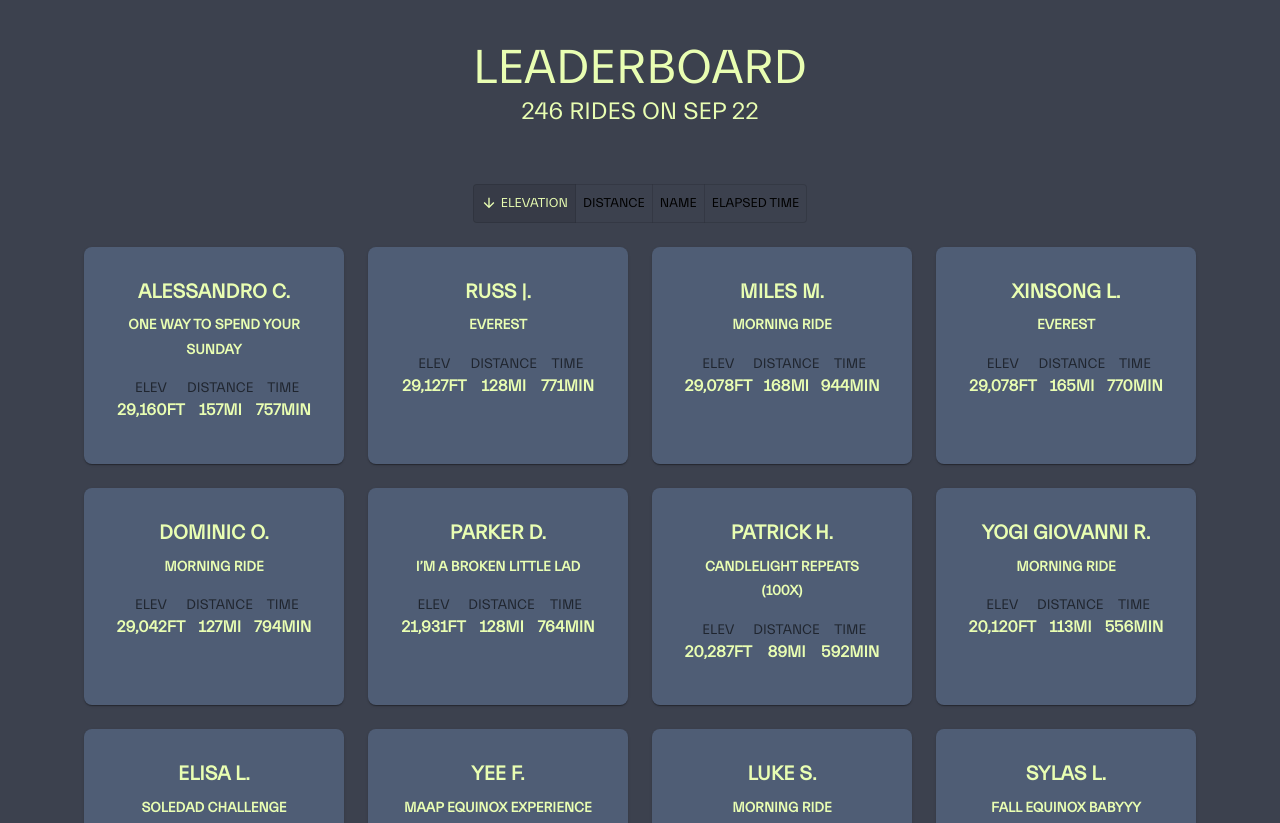
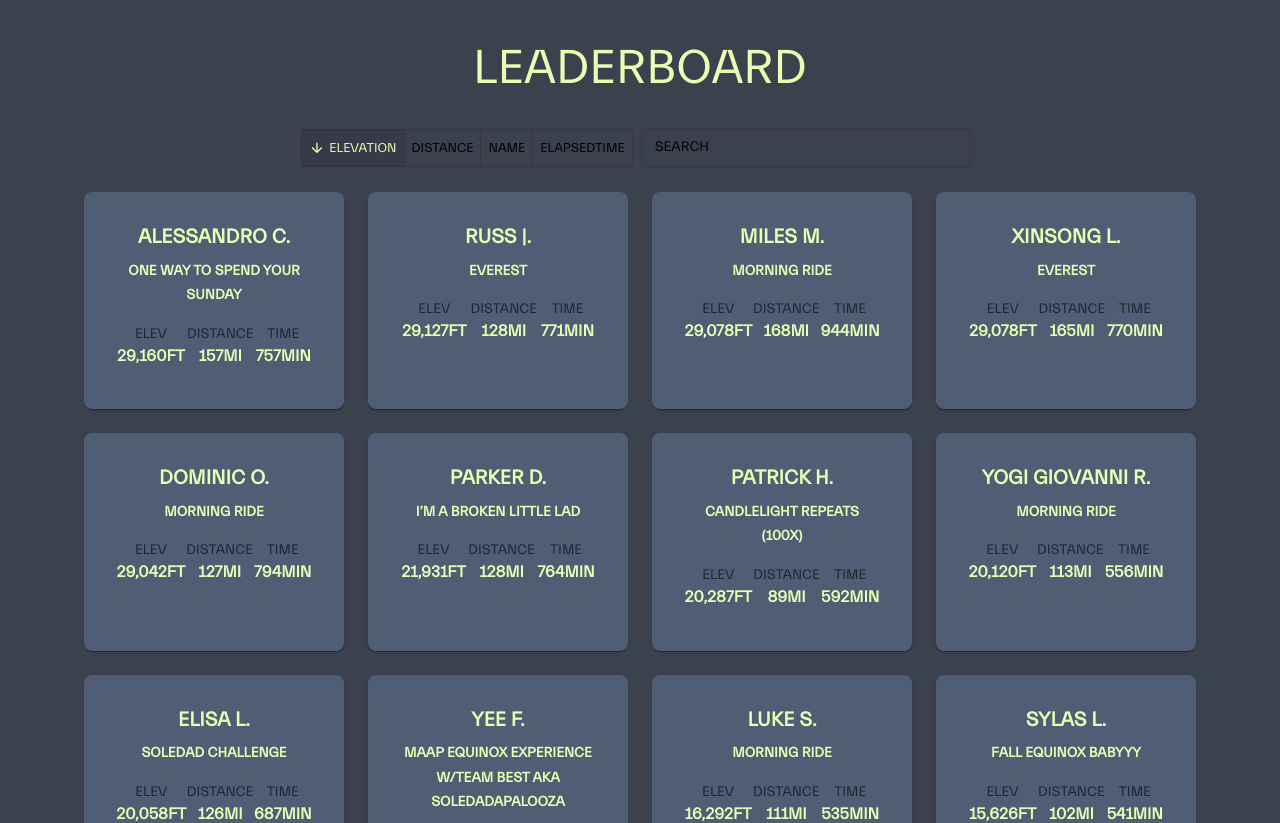
Before and after one commit to AnselSmolund/soledad-million, a React (Create React App) app: page /leaderboard in a window 1280 px wide. Shown: the top 823 px of the page. Built offline with nearby package versions, Linux system fonts and the light colour scheme; no server answers.

Commit message:
add search func

```diff
--- a/src/Leaderboard.js
+++ b/src/Leaderboard.js
@@ -68,6 +68,7 @@ export const PasswordScreen = () => {
 
 export const Leaderboard = () => {
   const [sortedResults, setSortedResults] = useState(sep22Data);
+  const [searchText, setSearchText] = useState("");
 
   const [currentSort, setCurrentSort] = useState({
     type: "elevation",
@@ -75,7 +76,7 @@ export const Leaderboard = () => {
   });
 
   useEffect(() => {
-    const newUpdatedList = [...sortedResults];
+    const newUpdatedList = [...sep22Data];
 
     const sortFunction = (a, b) => {
       const order = currentSort.dir === "asc" ? 1 : -1;
@@ -85,7 +86,7 @@ export const Leaderboard = () => {
         case "elevation":
           return (a.elevationGain - b.elevationGain) * order;
         case "name":
-          return a.athleteName.localeCompare(b.athleteName) * order;
+          return b.athleteName.localeCompare(a.athleteName) * order;
         case "elapsedTime":
           return (a.elapsedTime - b.elapsedTime) * order;
         default:
@@ -95,11 +96,20 @@ export const Leaderboard = () => {
 
     newUpdatedList.sort(sortFunction);
     setSortedResults(newUpdatedList);
-  }, [currentSort]);
+  }, [currentSort, sep22Data]);
+
+  useEffect(() => {
+    const newUpdatedList = [...sep22Data].filter((text) => {
+      return text.athleteName
+        .toLocaleLowerCase()
+        .includes(searchText.toLocaleLowerCase());
+    });
+
+    setSortedResults(newUpdatedList);
+  }, [searchText]);
 
   const handleSortToggle = (newSort) => {
     if (newSort !== null) {
-      console.log(newSort);
       if (currentSort.type === newSort) {
         setCurrentSort((prev) => ({
           ...prev,
@@ -121,17 +131,61 @@ export const Leaderboard = () => {
         paddingBottom: 5,
       }}
     >
-      <Typography variant="h3" color={MAIN_COLOR}>
+      <Typography variant="h3" color={MAIN_COLOR} mb={3}>
         LEADERBOARD
       </Typography>
-      <Typography variant="h5" color={MAIN_COLOR} mb={7}>
-        {sep22Data.length ?? 0} RIDES ON SEP 22
-      </Typography>
-      <ToggleButtons
-        selectedType={currentSort.type}
-        handleSortToggle={handleSortToggle}
-        dir={currentSort.dir}
-      />
+      <Box
+        sx={{
+          display: "flex",
+          alignItems: "center",
+          justifyContent: "center",
+          flexDirection: { xs: "column", sm: "row" },
+          mb: 2,
+        }}
+      >
+        <ToggleButtons
+          selectedType={currentSort.type}
+          handleSortToggle={handleSortToggle}
+          dir={currentSort.dir}
+        />
+        <Box
+          sx={{
+            "& .MuiTextField-root": { m: 1, outline: "none" },
+            "& label.Mui-focused": {
+              color: MAIN_COLOR,
+            },
+            "& label": {
+              color: "black",
+              fontSize: 14,
+            },
+            "& .MuiInput-underline:after": {
+              borderBottomColor: MAIN_COLOR,
+            },
+            "& .MuiOutlinedInput-root": {
+              "& fieldset": {
+                borderColor: "rgba(0,0,0,.1)",
+              },
+              "&:hover fieldset": {
+                borderColor: MAIN_COLOR,
+              },
+              "&.Mui-focused fieldset": {
+                borderColor: "#6F7E8C",
+              },
+            },
+          }}
+        >
+          <TextField
+            onChange={(val) => setSearchText(val.currentTarget.value)}
+            sx={{
+              ml: 2,
+              width: 330,
+            }}
+            label={"Search"}
+            fullWidth
+            size="small"
+          />
+        </Box>
+      </Box>
       <Grid2 justifyContent={"center"} container spacing={3}>
         {sortedResults.map((activity, index) => (
           <Card
@@ -217,13 +271,8 @@ const ToggleButtons = (props) => {
   const { selectedType, handleSortToggle, dir } = props;
 
   return (
-    <ToggleButtonGroup
-      value={selectedType}
-      exclusive
-      sx={{ mb: 3 }}
-      size={"small"}
-    >
-      {["elevation", "distance", "name", "elapsed Time"].map((sortType) => (
+    <ToggleButtonGroup value={selectedType} exclusive size={"small"}>
+      {["elevation", "distance", "name", "elapsedTime"].map((sortType) => (
         <ToggleButton
           key={sortType}
           value={sortType}
--- a/src/get-strava-activities.js
+++ b/src/get-strava-activities.js
@@ -1212,7 +1212,7 @@ export const sep22Data = [
     elevationGain: 4068,
     id: "Collin5866814986",
     distance: 37,
-    activityName: "Morning Ride",
+    activityName: "Hill Climb Revenge",
   },
   {
     id: "Katie7264919587",
```
